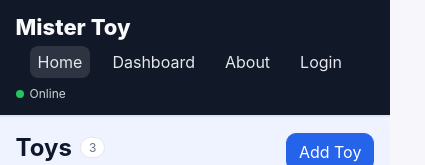
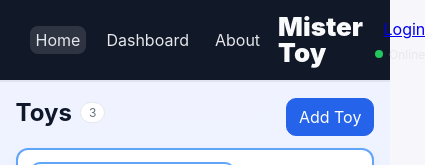
Before and after one commit to MaxChoheli/mistertoy-frontend, a React (Vite) app: page /toy/1 in a window 390 px wide. Shown: the top 165 px of the page, 425 px wide, since content can reach past the window. Built offline with nearby package versions, Linux system fonts and the light colour scheme; no server answers.

Commit message:
style change

```diff
--- a/src/App.jsx
+++ b/src/App.jsx
@@ -31,21 +31,26 @@ export default function App() {
     <ToyProvider>
       <header className="site-header">
         <div className="container header-inner">
-          <NavLink to="/" className="brand">Mister Toy</NavLink>
-          <div className="right-side">
-            <nav className="main-nav">
+          <nav className="main-nav left-side">
             <NavLink to="/">Home</NavLink>
             <NavLink to="/dashboard">Dashboard</NavLink>
             <NavLink to="/about">About</NavLink>
+          </nav>
+
+          <NavLink to="/" className="brand">Mister Toy</NavLink>
+
+          <div className="right-side">
             {user ? (
               <span className="user-controls">
-                  <span className="greet">Hello, {user.fullname}</span>
+                <span className="greet">
+                  Hello, {user.fullname}
+                  {user.isAdmin && <span className="admin-label"> (Admin)</span>}
+                </span>
                 <button className="logout-btn" onClick={onLogout}>Logout</button>
               </span>
             ) : (
               <NavLink to="/login">Login</NavLink>
             )}
-            </nav>
             <div className="status">
               <span className={'dot ' + (isOnline ? 'on' : 'off')}></span>
               <span className="status-text">{isOnline ? 'Online' : 'Offline'}</span>
--- a/src/styles/layout.css
+++ b/src/styles/layout.css
@@ -10,20 +10,32 @@
 
     .header-inner {
         display: grid;
-        grid-template-columns: 1fr auto;
+        grid-template-columns: 1fr auto 1fr;
         gap: 12px;
         align-items: center;
         padding: 14px 0
     }
 
+    .left-side {
+        justify-self: start
+    }
+
     .brand {
-        font-weight: 800;
-        font-size: 22px;
+        justify-self: center;
+        font-weight: 900;
+        font-size: clamp(26px, 3.2vw, 36px);
         color: #f9fafb;
-        text-decoration: none
+        text-decoration: none;
+        display: inline-block;
+        line-height: 1;
+        padding: 0;
+        margin: 0;
+        cursor: pointer;
+        width: auto;
     }
 
     .right-side {
+        justify-self: end;
         display: grid;
         grid-auto-flow: column;
         align-items: center;
@@ -34,7 +46,7 @@
         color: #e5e7eb;
         text-decoration: none;
         margin-left: 14px;
-        padding: 6px 8px;
+        padding: 4px 6px;
         border-radius: 8px
     }
 
@@ -172,12 +184,17 @@
 
     @media (max-width: 900px) {
         .header-inner {
-            grid-template-columns: 1fr
+            grid-template-columns: 1fr auto 1fr
         }
 
         .right-side {
             grid-auto-flow: row;
-            justify-items: start
+            justify-items: end;
+            gap: 8px
+        }
+
+        .left-side {
+            justify-self: start
         }
     }
 
@@ -319,13 +336,14 @@
     .user-controls {
         display: flex;
         align-items: center;
-        gap: 10px;
+        gap: 12px;
         margin-left: 14px;
     }
 
     .user-controls .greet {
         font-size: 0.95rem;
-        color: #e5e7eb;
+        font-weight: 500;
+        color: #f9fafb;
     }
 
     .user-controls .logout-btn {
@@ -341,18 +359,9 @@
         background: rgba(255, 255, 255, 0.12);
     }
 
-    .user-controls {
-        display: flex;
-        align-items: center;
-        gap: 12px;
-        margin-left: 14px;
+    .admin-label {
+        color: goldenrod;
+        font-weight: 600;
+        margin-left: 4px;
     }
-
-    .user-controls .greet {
-        font-size: 0.95rem;
-        font-weight: 500;
-        color: #f9fafb;
-    }
-
-
 }
```
Lines whose indentation alone changed are shown as unchanged.
